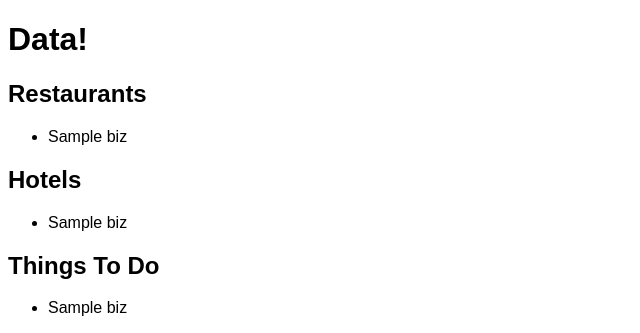
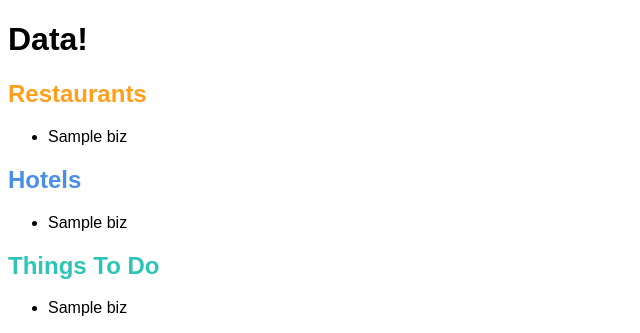
Before and after one commit to charisgao/final-project, a Flask app: template templates/results.html in a window 1280 px wide. Shown: the top 333 px of the page, without its empty margins (0-640 px from the left). Run offline with Flask 2, Linux system fonts and the light colour scheme; the template is opened without the code that fills it: most values are stand-ins (such as "Sample title", 1, 10 or a date in 2020); some libraries are stand-ins or nearby versions.

Commit message:
added header colors

```diff
--- a/static/css/style.css
+++ b/static/css/style.css
@@ -45,3 +45,15 @@ input[type=submit]:hover{
     background-color: #CBF3F0;
     padding: 10%;
 }
+
+
+/*results.html styling starts below */
+#restHeader{
+    color: #FF9F1C;
+}
+#hotelsHeader{
+    color: #4A8FE7;
+}
+#thingsHeader{
+    color: #2EC4B6;
+}
--- a/templates/index.html
+++ b/templates/index.html
@@ -13,8 +13,6 @@
                 <input class = "formInput" type="submit" value="Let's go!"/>
             </form>
         </div>
-        <!-- <div class="divUnderInput">
-            <h2> book flights</h2>
-        </div> -->
+
     </body>
 </html>
--- a/templates/results.html
+++ b/templates/results.html
@@ -15,19 +15,19 @@
 
 <body>
     <h1>Data!</h1>
-    <h2>Restaurants</h2>
+    <h2 id = "restHeader">Restaurants</h2>
     <ul>
         {% for biz in restaurants %}
         <li>{{ biz["name"] }}</li>
         {% endfor %}
     </ul>
-    <h2>Hotels</h2>
+    <h2 id = "hotelsHeader">Hotels</h2>
     <ul>
         {% for biz in hotels %}
         <li>{{ biz["name"] }}</li>
         {% endfor %}
     </ul>
-    <h2>Things To Do</h2>
+    <h2 id = "thingsHeader">Things To Do</h2>
     <ul>
         {% for biz in thingstodo %}
         <li>{{ biz["name"] }}</li>
```
